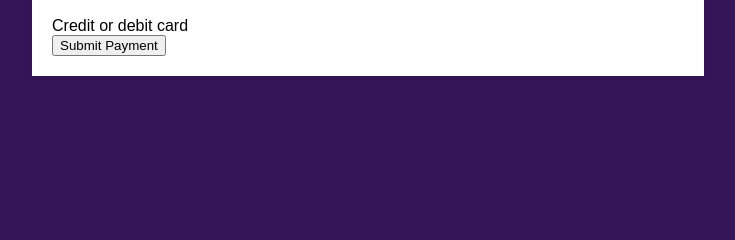
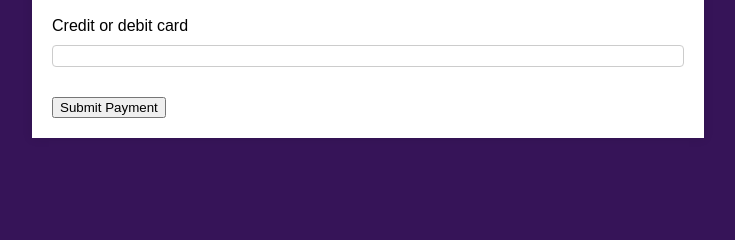
Before and after one commit to JoeMille/django-u, a Django app: page /payment/ in a window 1280 px wide. Shown: the part 525-765 px from the top of the page, without its empty margins (272-1007 px from the left). Run offline with Django 3.2, Linux system fonts and the light colour scheme; some libraries are stand-ins or nearby versions.

Commit message:
Stripe successfully recognising payment errors, adjusted styling to make form more legible

```diff
--- a/ecommerce/catalog/static/catalog/css/style.css
+++ b/ecommerce/catalog/static/catalog/css/style.css
@@ -136,3 +136,35 @@ body {
 .checkout-basket li {
     margin-bottom: 20px;
 }
+
+/* Stripe form styling */
+
+.payment-form {
+    width: 100%;
+    max-width: 400px;
+    margin: 0 auto;
+    padding: 20px;
+    border: 1px solid #ccc;
+    border-radius: 4px;
+}
+
+.form-row {
+    display: flex;
+    flex-direction: column;
+    margin-bottom: 20px;
+}
+
+.form-row label {
+    margin-bottom: 10px;
+}
+
+#card-element {
+    border: 1px solid #ccc;
+    padding: 10px;
+    border-radius: 4px;
+}
+
+#card-errors {
+    color: red;
+    margin-top: 10px;
+}
--- a/ecommerce/catalog/templates/catalog/payment.html
+++ b/ecommerce/catalog/templates/catalog/payment.html
@@ -2,6 +2,7 @@
 <!DOCTYPE html>
 <html>
 <head>
+    <meta name="viewport" content="width=device-width, initial-scale=1">
     <title>Confirm & Pay</title>
     <!-- Include CSS file -->
     <link rel="stylesheet" type="text/css" href="{% static 'catalog/css/style.css' %}">
```
